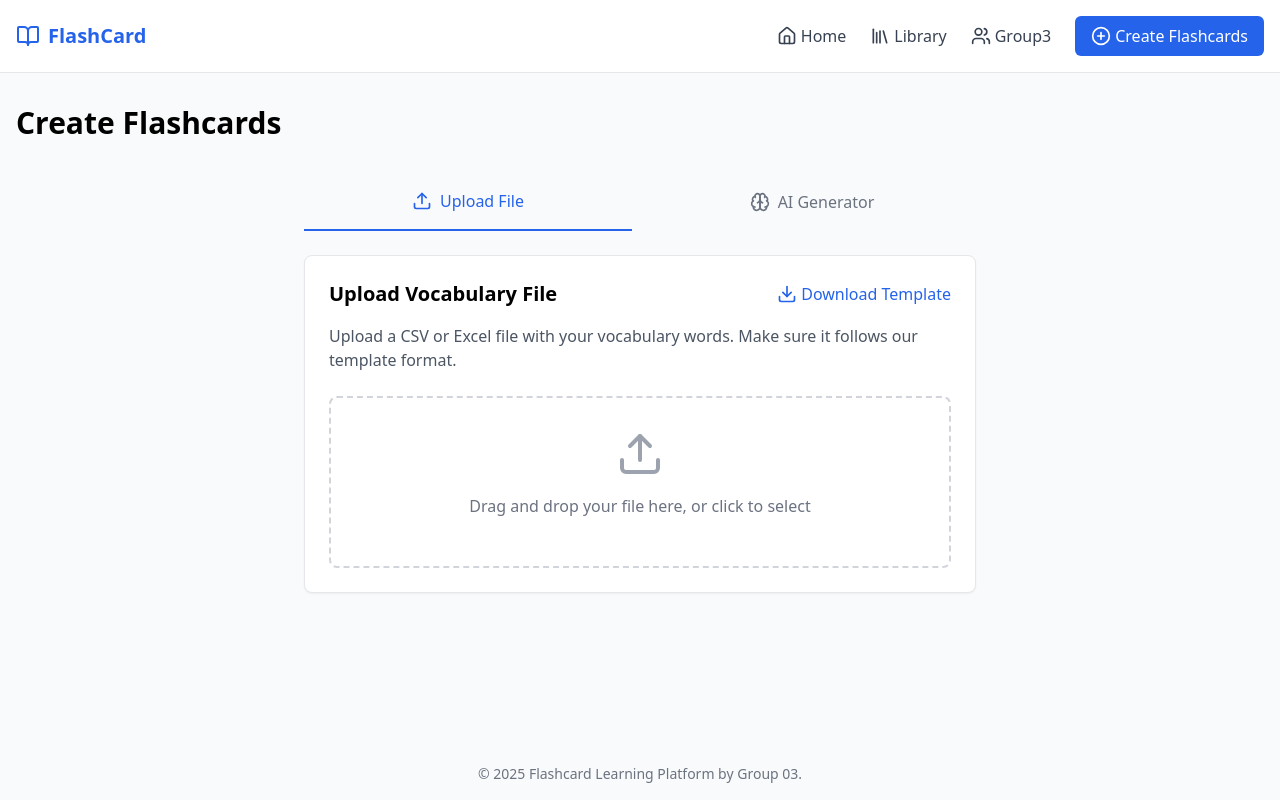
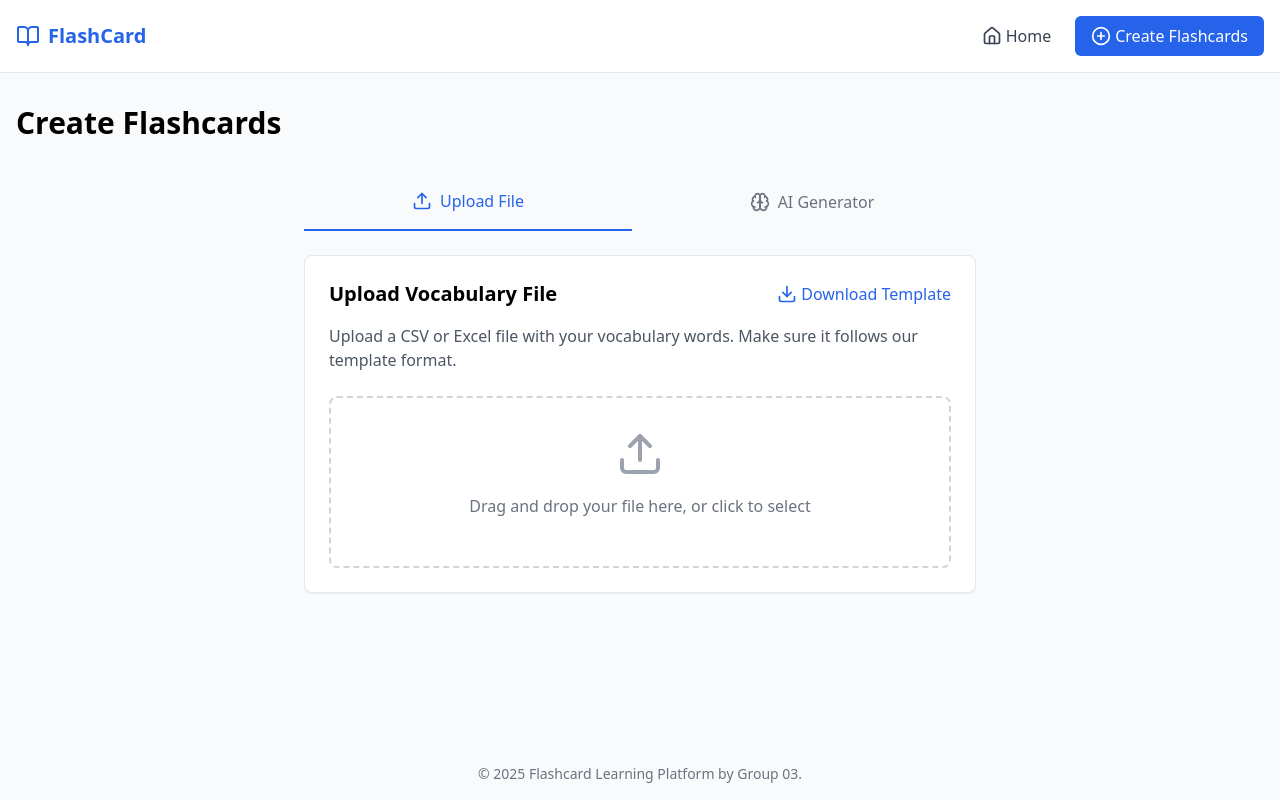
Before and after one commit to phamhaicnttk21/IPR-FINAL-FLASHCARD-TOOL, a React (Vite) app in the folder FE/: page /create in a window 1280 px wide. Built offline with nearby package versions, Linux system fonts and the light colour scheme.

Commit message:
New updated

```diff
--- a/FE/src/components/Layout.tsx
+++ b/FE/src/components/Layout.tsx
@@ -36,20 +36,7 @@ const Layout: React.FC<LayoutProps> = ({ children }) => {
               <HomeIcon className="h-5 w-5" />
               <span>Home</span>
             </Link>
-            <Link
-              to="/library"
-              className="flex items-center space-x-1 text-gray-700 hover:text-gray-900"
-            >
-              <LibraryIcon className="h-5 w-5" />
-              <span>Library</span>
-            </Link>
-            <Link
-              to="/group3"
-              className="flex items-center space-x-1 text-gray-700 hover:text-gray-900"
-            >
-              <UsersIcon className="h-5 w-5" />
-              <span>Group3</span>
-            </Link>
+            {}
             <Link
               to="/create"
               className="bg-blue-600 text-white px-4 py-2 rounded-md flex items-center"
--- a/FE/src/pages/CreatePage.tsx
+++ b/FE/src/pages/CreatePage.tsx
@@ -13,7 +13,7 @@ const CreatePage: React.FC = () => {
   const [selectedFile, setSelectedFile] = useState<File | null>(null)
   const [aiPrompt, setAiPrompt] = useState<string>('')
   const [wordLanguage, setWordLanguage] = useState<string>('English')
-  const [meaningLanguage, setMeaningLanguage] = useState<string>('Vietnamese')
+
   const [difficultyLevel, setDifficultyLevel] = useState<string>('Beginner')
   const [wordCount, setWordCount] = useState<string>('10 words')
   const supportedVoiceLanguages: string[] = ['Vietnamese', 'Chinese', 'English', 'German']
@@ -66,7 +66,7 @@ const CreatePage: React.FC = () => {
         settings: {
           prompt: aiPrompt,
           wordLanguage,
-          meaningLanguage,
+
           difficultyLevel,
           wordCount,
         },
@@ -193,34 +193,7 @@ const CreatePage: React.FC = () => {
                 </select>
               </div>
               <div>
-                <label className="block mb-2 text-gray-700">
-                  Meaning Language
-                </label>
-                <select
-                  className="w-full p-3 border border-gray-300 rounded-md"
-                  value={meaningLanguage}
-                  onChange={(e: ChangeEvent<HTMLSelectElement>) =>
-                    setMeaningLanguage(e.target.value)
-                  }
-                >
-                  {[
-                    'Vietnamese',
-                    'English',
-                    'Chinese',
-                    'German',
-                    'French',
-                    'Spanish',
-                    'Japanese',
-                  ].map((lang) => (
-                    <option key={lang} value={lang}>
-                      {lang}
-                    </option>
-                  ))}
-                </select>
-              </div>
-            </div>
-            <div className="grid grid-cols-2 gap-6 mb-6">
-              <div>
+
                 <label className="block mb-2 text-gray-700">
                   Difficulty Level
                 </label>
@@ -263,8 +236,8 @@ const CreatePage: React.FC = () => {
                 </select>
               </div>
             </div>
-            {(!supportedVoiceLanguages.includes(wordLanguage) ||
-              !supportedVoiceLanguages.includes(meaningLanguage)) && (
+            {!supportedVoiceLanguages.includes(wordLanguage
+              ) && (
               <div className="bg-yellow-50 border border-yellow-200 p-4 rounded-md flex items-start mb-6">
                 <AlertCircleIcon className="h-5 w-5 text-yellow-600 mr-2 mt-0.5" />
                 <p className="text-yellow-800">
```
Also changed, not shown: 1 other file (tests, documents, lock files or other folders).
